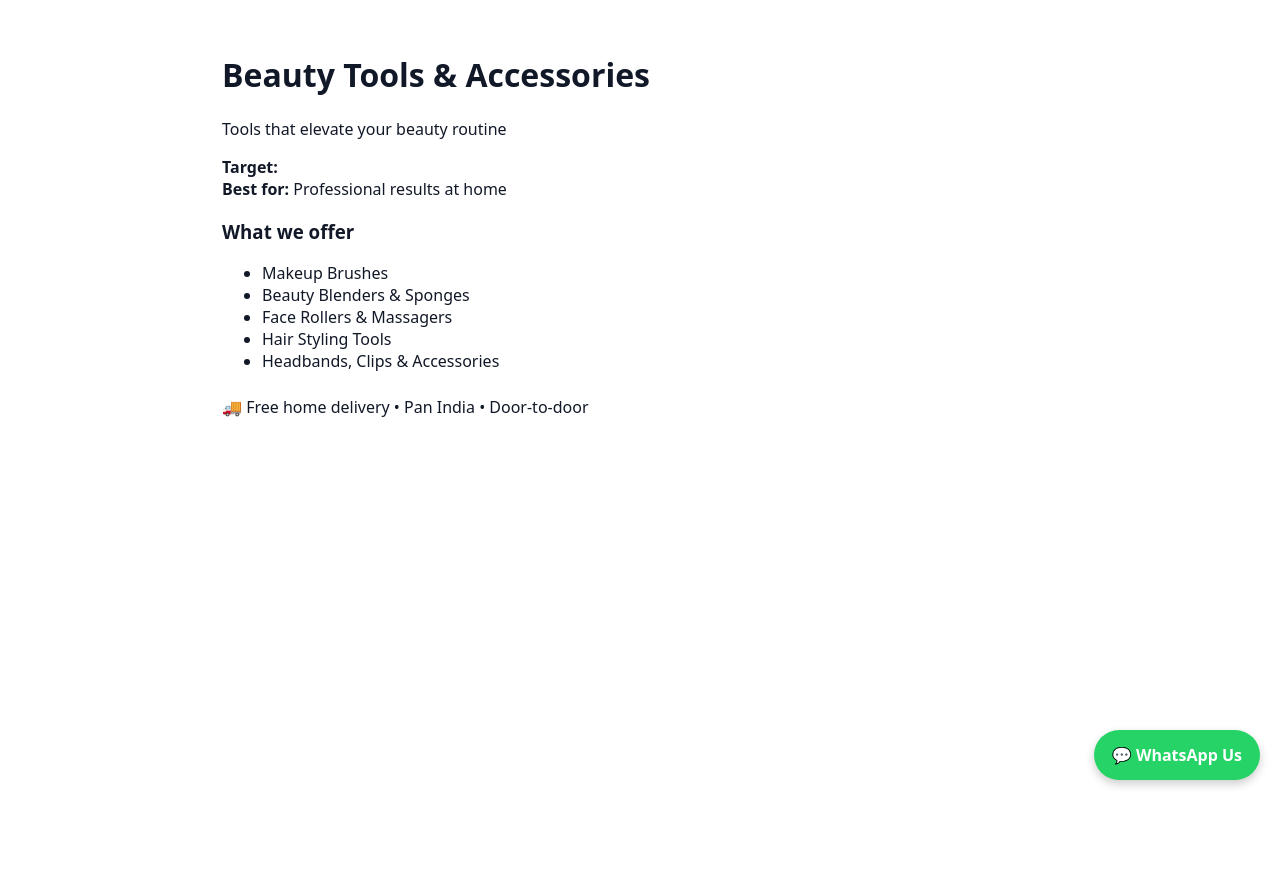
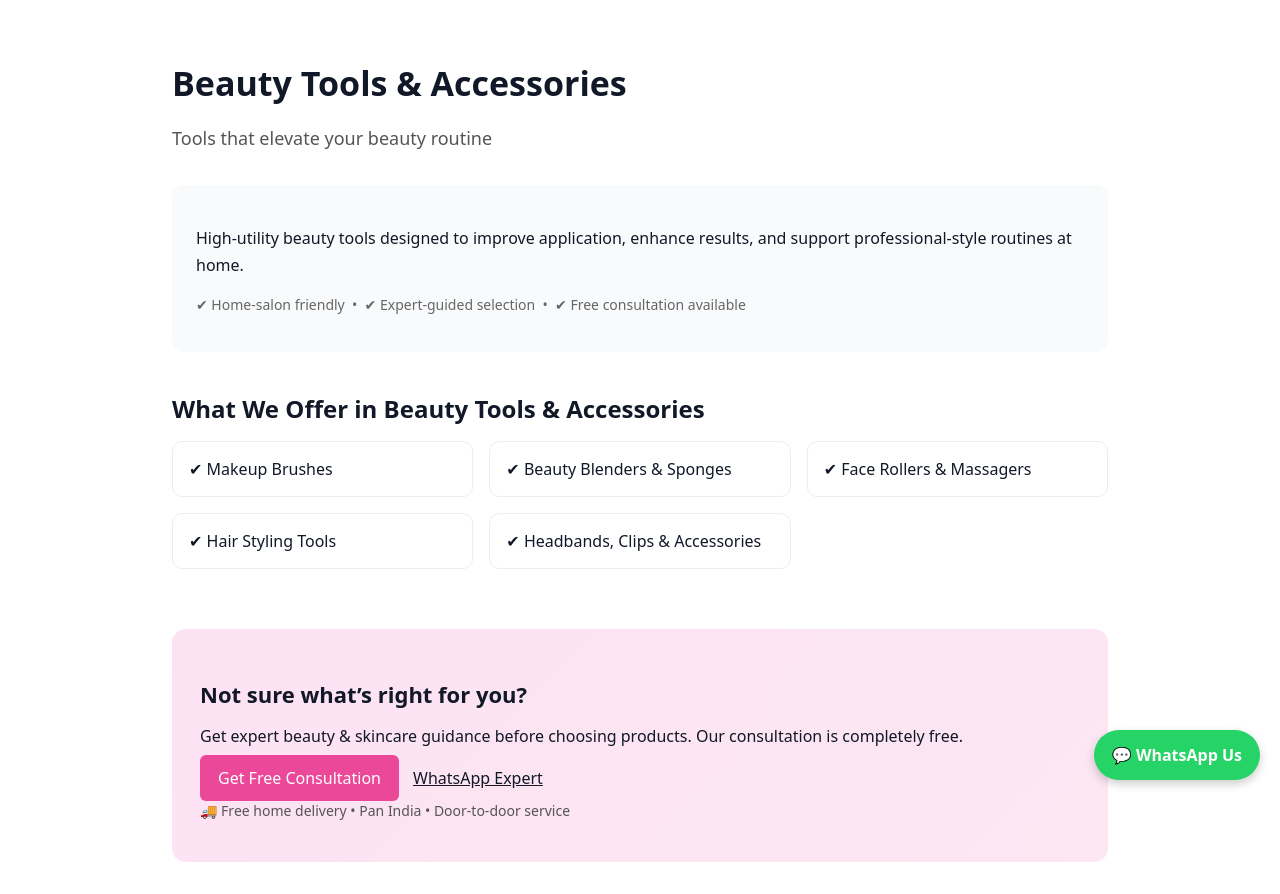
Before and after one commit to krchandanvk/shrutiskincare, a Next.js app: page /categories/beauty-tools in a window 1280 px wide. Before the commit the page ends 800 px from the top, so only its background shows below. Built offline with nearby package versions, Linux system fonts and the light colour scheme.

Commit message:
Refactor CategoryPage layout and styles
Updated the layout and styling of the category page to enhance presentation and user experience.

```diff
--- a/src/app/categories/[slug]/page.tsx
+++ b/src/app/categories/[slug]/page.tsx
@@ -1,23 +1,122 @@
+import Link from "next/link";
 import { categories } from "../../../data/categories";
 import { notFound } from "next/navigation";
 
-export default function CategoryPage({ params }: { params: { slug: string } }) {
+export default function CategoryPage({
+  params,
+}: {
+  params: { slug: string };
+}) {
   const category = categories.find((c: any) => c.slug === params.slug);
   if (!category) return notFound();
 
   return (
-    <main style={{ maxWidth: 900, margin: "0 auto", padding: 32 }}>
-      <h1>{category.title}</h1>
-      <p>{category.tagline}</p>
-      <p>
-        <strong>Target:</strong> {category.target}<br />
-        <strong>Best for:</strong> {category.bestFor}
-      </p>
-      <h3>What we offer</h3>
-      <ul>
-        {category.items.map((i: string) => <li key={i}>{i}</li>)}
-      </ul>
-      <p style={{ marginTop: 24 }}>🚚 Free home delivery • Pan India • Door-to-door</p>
+    <main style={{ maxWidth: 1000, margin: "0 auto", padding: 32 }}>
+      {/* HEADER */}
+      <section style={{ marginBottom: 32 }}>
+        <h1 style={{ fontSize: 34, marginBottom: 10 }}>
+          {category.title}
+        </h1>
+        <p style={{ fontSize: 18, color: "#555", lineHeight: 1.6 }}>
+          {category.tagline}
+        </p>
+      </section>
+
+      {/* DESCRIPTION */}
+      <section
+        style={{
+          background: "#f9fafb",
+          padding: 24,
+          borderRadius: 12,
+          marginBottom: 40,
+        }}
+      >
+        <p style={{ fontSize: 16, lineHeight: 1.7 }}>
+          {category.description}
+        </p>
+
+        <p style={{ marginTop: 12, fontSize: 14, color: "#666" }}>
+          ✔ Home-salon friendly &nbsp;•&nbsp; ✔ Expert-guided selection &nbsp;•&nbsp;
+          ✔ Free consultation available
+        </p>
+      </section>
+
+      {/* ITEMS GRID */}
+      <section>
+        <h2 style={{ marginBottom: 16 }}>
+          What We Offer in {category.title}
+        </h2>
+
+        <div
+          style={{
+            display: "grid",
+            gridTemplateColumns: "repeat(auto-fit, minmax(260px, 1fr))",
+            gap: 16,
+          }}
+        >
+          {category.items.map((item: string) => (
+            <div
+              key={item}
+              style={{
+                border: "1px solid #eee",
+                padding: 16,
+                borderRadius: 10,
+                background: "#fff",
+              }}
+            >
+              ✔ {item}
+            </div>
+          ))}
+        </div>
+      </section>
+
+      {/* CTA */}
+      <section
+        style={{
+          marginTop: 60,
+          padding: 28,
+          borderRadius: 14,
+          background: "linear-gradient(135deg, #fde2f3, #fce7f3)",
+        }}
+      >
+        <h3 style={{ fontSize: 22, marginBottom: 10 }}>
+          Not sure what’s right for you?
+        </h3>
+
+        <p style={{ fontSize: 16, marginBottom: 20 }}>
+          Get expert beauty & skincare guidance before choosing products.
+          Our consultation is completely free.
+        </p>
+
+        <div>
+          <Link
+            href="/free-consultation"
+            style={{
+              padding: "12px 18px",
+              background: "#ec4899",
+              color: "#fff",
+              borderRadius: 6,
+              textDecoration: "none",
+              marginRight: 14,
+              fontWeight: 500,
+            }}
+          >
+            Get Free Consultation
+          </Link>
+
+          <a
+            href="https://wa.me/917484819768"
+            target="_blank"
+            style={{ fontWeight: 500 }}
+          >
+            WhatsApp Expert
+          </a>
+        </div>
+
+        <p style={{ marginTop: 12, fontSize: 14, color: "#555" }}>
+          🚚 Free home delivery • Pan India • Door-to-door service
+        </p>
+      </section>
     </main>
   );
 }
```
